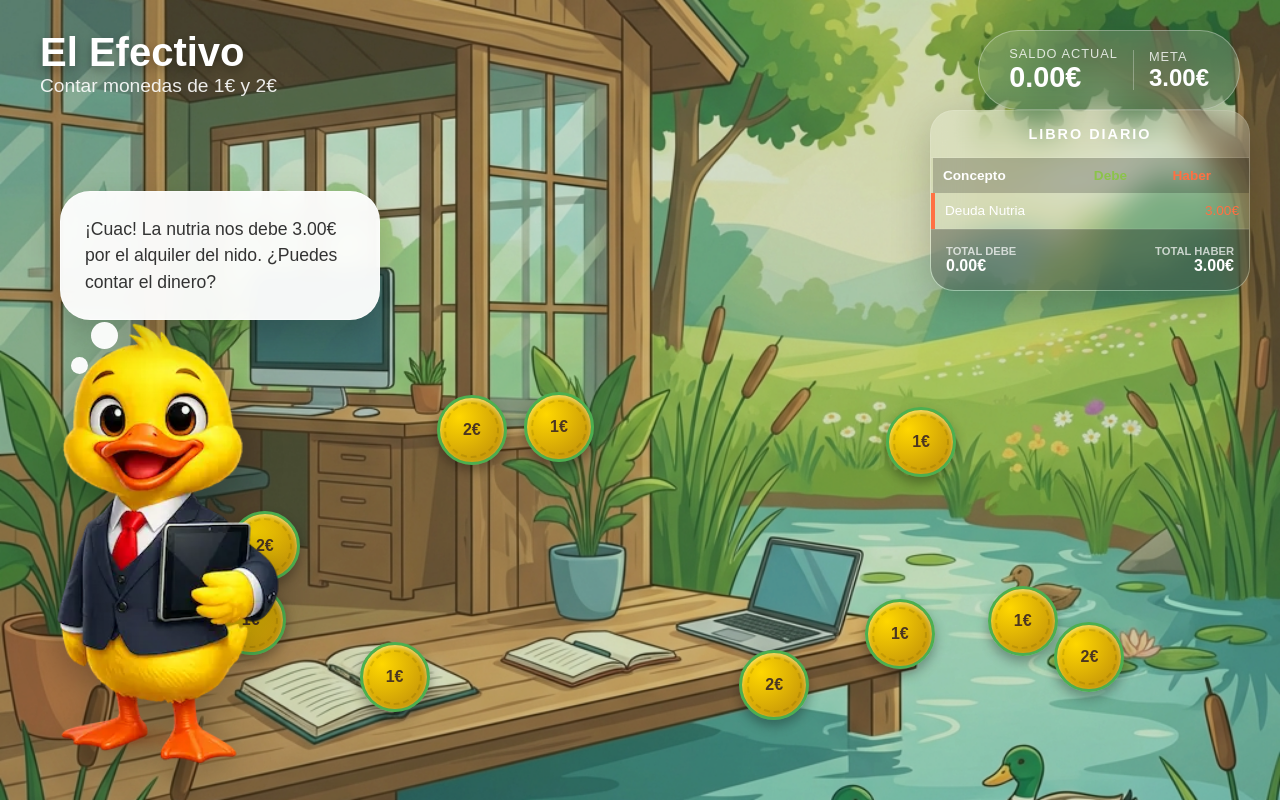
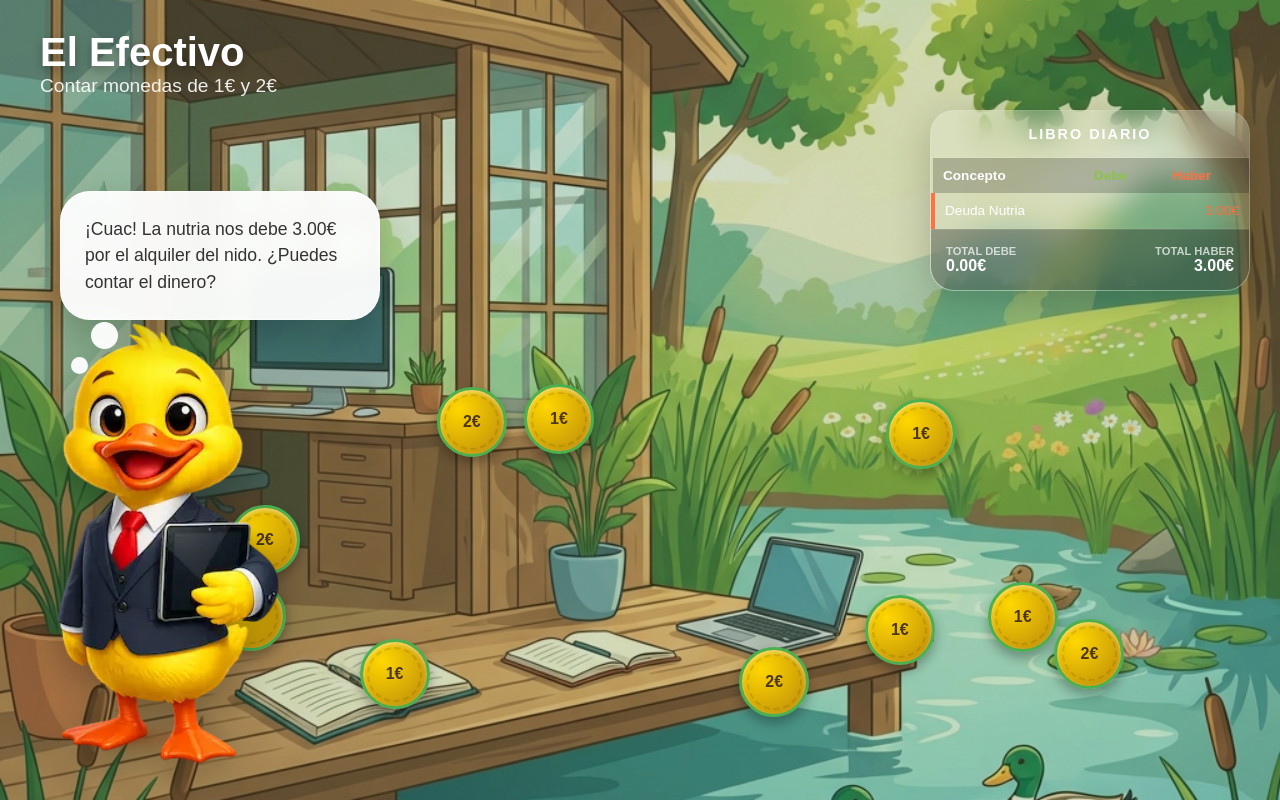
Before and after one commit to prbp03-lab/cuac-ta-corriente, a React (Vite) app: page / in a window 1280 px wide. Built offline with nearby package versions, Linux system fonts and the light colour scheme.

Commit message:
Remove legacy balance panel and rely on Journal Entry UI

```diff
--- a/src/App.tsx
+++ b/src/App.tsx
@@ -203,22 +203,6 @@ const App: React.FC = () => {
           <p style={{ fontSize: '1.2rem', opacity: 0.9 }}>{currentLevel.concept}</p>
         </motion.div>
 
-        <motion.div
-          className="balance-panel"
-          initial={{ y: -50, opacity: 0 }}
-          animate={{ y: 0, opacity: 1 }}
-          key={currentBalance}
-        >
-          <div style={{ display: 'flex', flexDirection: 'column' }}>
-            <div style={{ fontSize: '0.8rem', opacity: 0.8, textTransform: 'uppercase', letterSpacing: '1px' }}>Saldo Actual</div>
-            <div style={{ fontSize: '1.8rem', fontWeight: 900 }}>{currentBalance.toFixed(2)}€</div>
-          </div>
-          <div style={{ height: '40px', width: '1px', background: 'rgba(255,255,255,0.3)' }} />
-          <div style={{ display: 'flex', flexDirection: 'column' }}>
-            <div style={{ fontSize: '0.8rem', opacity: 0.8, textTransform: 'uppercase', letterSpacing: '1px' }}>Meta</div>
-            <div style={{ fontSize: '1.5rem', fontWeight: 700 }}>{currentLevel.targetAmount.toFixed(2)}€</div>
-          </div>
-        </motion.div>
       </div>
 
       {/* Main Table Area */}
```
